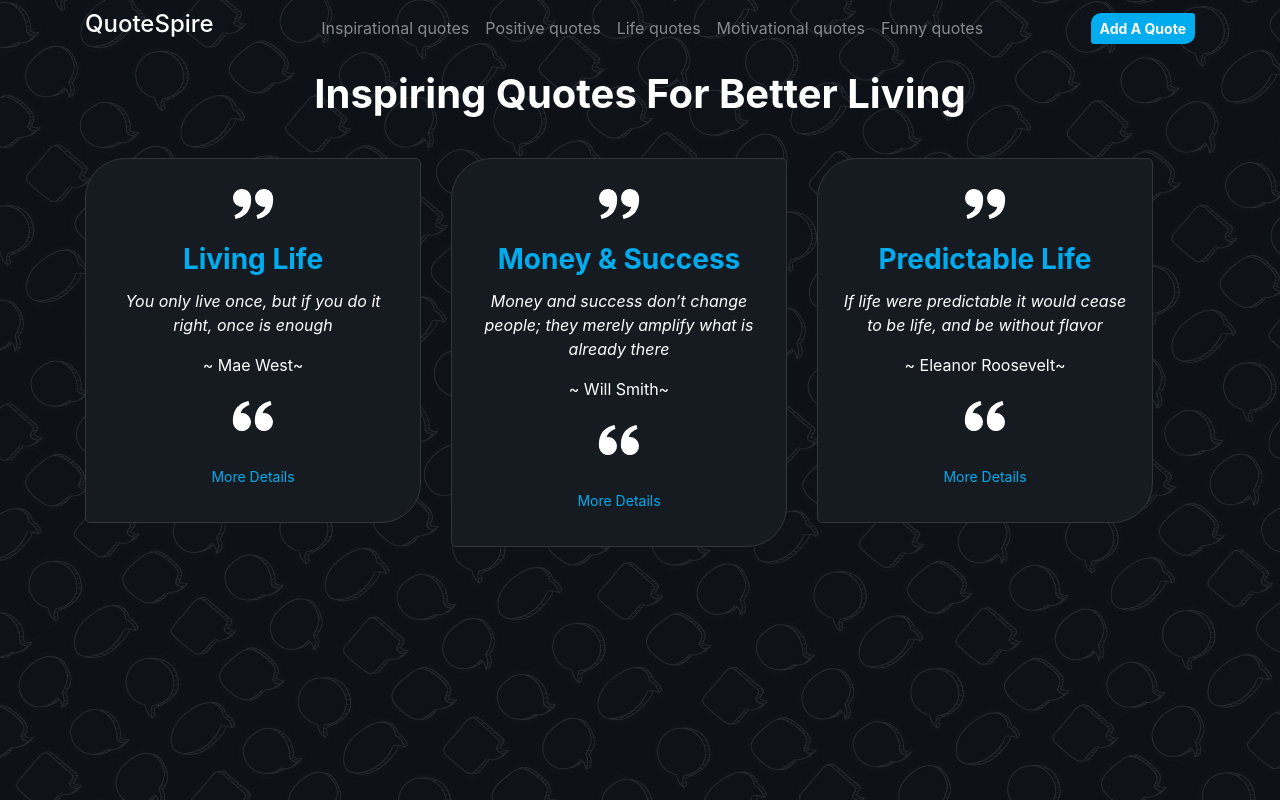
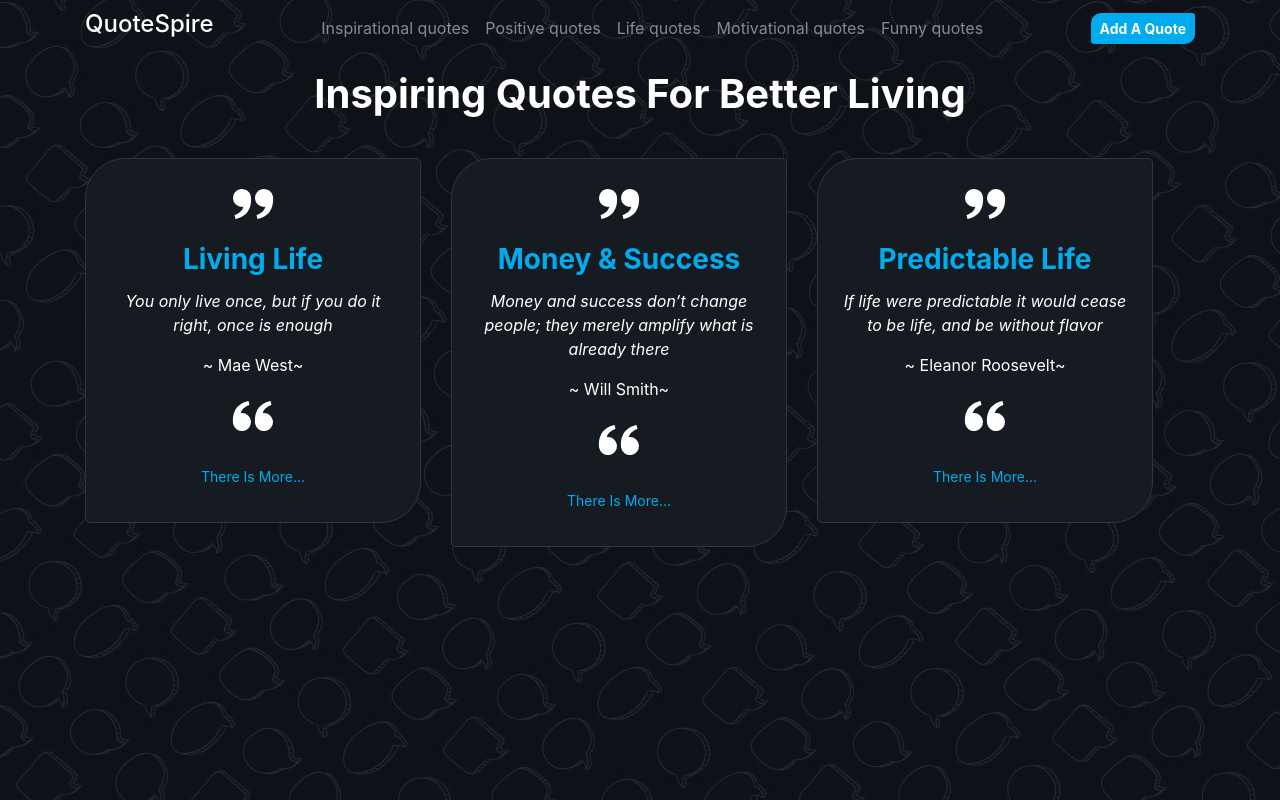
Before and after one commit to steve-njuguna-k/Angular-Quotes-App, an Angular app: page / in a window 1280 px wide. Built offline with nearby package versions, Linux system fonts and the light colour scheme; a web font is replaced by a local one.

Commit message:
Added likes functionality to like button

```diff
--- a/src/app/components/quote-details/quote-details.component.html
+++ b/src/app/components/quote-details/quote-details.component.html
@@ -1,6 +1,6 @@
 <div class="container-fluid">
     <p class="author text-muted text-center">Post by {{quote.postAuthor}} on {{quote.datePosted | date}}</p>
-    <button type="button" id="upvote" class="btn btn-sm btn-dark"><svg xmlns="http://www.w3.org/2000/svg" width="24" height="24" viewBox="0 0 24 24" style="fill: rgba(40, 167, 69, 1);transform: ;msFilter:;"><path d="M11 8.414V18h2V8.414l4.293 4.293 1.414-1.414L12 4.586l-6.707 6.707 1.414 1.414z"></path></svg> ( {{quote.likes}} )</button>
-    <button type="button" id="downvote" class="btn btn-sm btn-dark"><svg xmlns="http://www.w3.org/2000/svg" width="24" height="24" viewBox="0 0 24 24" style="fill: rgba(248, 81, 73, 1);transform: ;msFilter:;"><path d="m18.707 12.707-1.414-1.414L13 15.586V6h-2v9.586l-4.293-4.293-1.414 1.414L12 19.414z"></path></svg> ( {{quote.dislikes}} )</button>
+    <button type="button" id="likes" class="btn btn-sm btn-dark" (click)='likes()'><svg xmlns="http://www.w3.org/2000/svg" width="24" height="24" viewBox="0 0 24 24" style="fill: rgba(40, 167, 69, 1);transform: ;msFilter:;"><path d="M11 8.414V18h2V8.414l4.293 4.293 1.414-1.414L12 4.586l-6.707 6.707 1.414 1.414z"></path></svg> ( {{quote.likes}} )</button>
+    <button type="button" id="dislikes" class="btn btn-sm btn-dark"><svg xmlns="http://www.w3.org/2000/svg" width="24" height="24" viewBox="0 0 24 24" style="fill: rgba(248, 81, 73, 1);transform: ;msFilter:;"><path d="m18.707 12.707-1.414-1.414L13 15.586V6h-2v9.586l-4.293-4.293-1.414 1.414L12 19.414z"></path></svg> ( {{quote.dislikes}} )</button>
     <button type="button" id="trash" class="btn btn-sm btn-danger" (click)= 'quoteDelete(true)'><svg xmlns="http://www.w3.org/2000/svg" viewBox="0 0 24 24" width="24" height="24" style="fill: rgba(255, 255, 255, 1);transform: ;msFilter:;"><path d="M5 20a2 2 0 0 0 2 2h10a2 2 0 0 0 2-2V8h2V6h-4V4a2 2 0 0 0-2-2H9a2 2 0 0 0-2 2v2H3v2h2zM9 4h6v2H9zM8 8h9v12H7V8z"></path><path d="M9 10h2v8H9zm4 0h2v8h-2z"></path></svg></button>
 </div>
--- a/src/app/components/quote-details/quote-details.component.ts
+++ b/src/app/components/quote-details/quote-details.component.ts
@@ -12,6 +12,10 @@ export class QuoteDetailsComponent implements OnInit {
   quote!: Quotes;
   @Output() toDelete = new EventEmitter<boolean>();
 
+  likes(){
+    this.quote.likes+=1;
+  }
+
   quoteDelete(complete:boolean){
     this.toDelete.emit(complete);
   }
--- a/src/app/components/quotes/quotes.component.html
+++ b/src/app/components/quotes/quotes.component.html
@@ -33,7 +33,7 @@
 <div class="container title-section">
     <h1 class="text-center"><b>Inspiring Quotes For Better Living</b></h1>
 </div>
-<div class="container quotes-section">
+<div class="container quotes-section text-center">
     <div class="row mb-5">
         <div *ngFor="let quote of quotes; let i = index">
             <div class="col-sm-12 text-center">
@@ -46,7 +46,7 @@
                         <svg xmlns="http://www.w3.org/2000/svg" width="48" height="48" viewBox="0 0 24 24" style="fill: rgba(255, 255, 255, 1);transform: ;msFilter:;"><path d="M6.5 10c-.223 0-.437.034-.65.065.069-.232.14-.468.254-.68.114-.308.292-.575.469-.844.148-.291.409-.488.601-.737.201-.242.475-.403.692-.604.213-.21.492-.315.714-.463.232-.133.434-.28.65-.35l.539-.222.474-.197-.485-1.938-.597.144c-.191.048-.424.104-.689.171-.271.05-.56.187-.882.312-.318.142-.686.238-1.028.466-.344.218-.741.4-1.091.692-.339.301-.748.562-1.05.945-.33.358-.656.734-.909 1.162-.293.408-.492.856-.702 1.299-.19.443-.343.896-.468 1.336-.237.882-.343 1.72-.384 2.437-.034.718-.014 1.315.028 1.747.015.204.043.402.063.539l.025.168.026-.006A4.5 4.5 0 1 0 6.5 10zm11 0c-.223 0-.437.034-.65.065.069-.232.14-.468.254-.68.114-.308.292-.575.469-.844.148-.291.409-.488.601-.737.201-.242.475-.403.692-.604.213-.21.492-.315.714-.463.232-.133.434-.28.65-.35l.539-.222.474-.197-.485-1.938-.597.144c-.191.048-.424.104-.689.171-.271.05-.56.187-.882.312-.317.143-.686.238-1.028.467-.344.218-.741.4-1.091.692-.339.301-.748.562-1.05.944-.33.358-.656.734-.909 1.162-.293.408-.492.856-.702 1.299-.19.443-.343.896-.468 1.336-.237.882-.343 1.72-.384 2.437-.034.718-.014 1.315.028 1.747.015.204.043.402.063.539l.025.168.026-.006A4.5 4.5 0 1 0 17.5 10z"></path></svg>
                     </div>
                     <div class="footer text-center">
-                        <button type="button" class="btn btn-sm btn-link" (click)='toggleDetails(i)'>More Details</button>
+                        <button type="button" class="btn btn-sm btn-link" (click)='toggleDetails(i)'>There Is More...</button>
                         <app-quote-details *ngIf='quote.showDetails' [quote]='quote' (toDelete) = 'quoteDelete($event,i)'></app-quote-details>
                     </div>
                 </div>
--- a/src/styles.css
+++ b/src/styles.css
@@ -60,7 +60,7 @@ a:hover{
     border-radius: 10px 3px 10px 3px;
 }
 
-#upvote, #downvote, #trash{
+#likes, #dislikes, #trash{
     margin-left: 10px;
     margin-right: 10px;
 }
```
